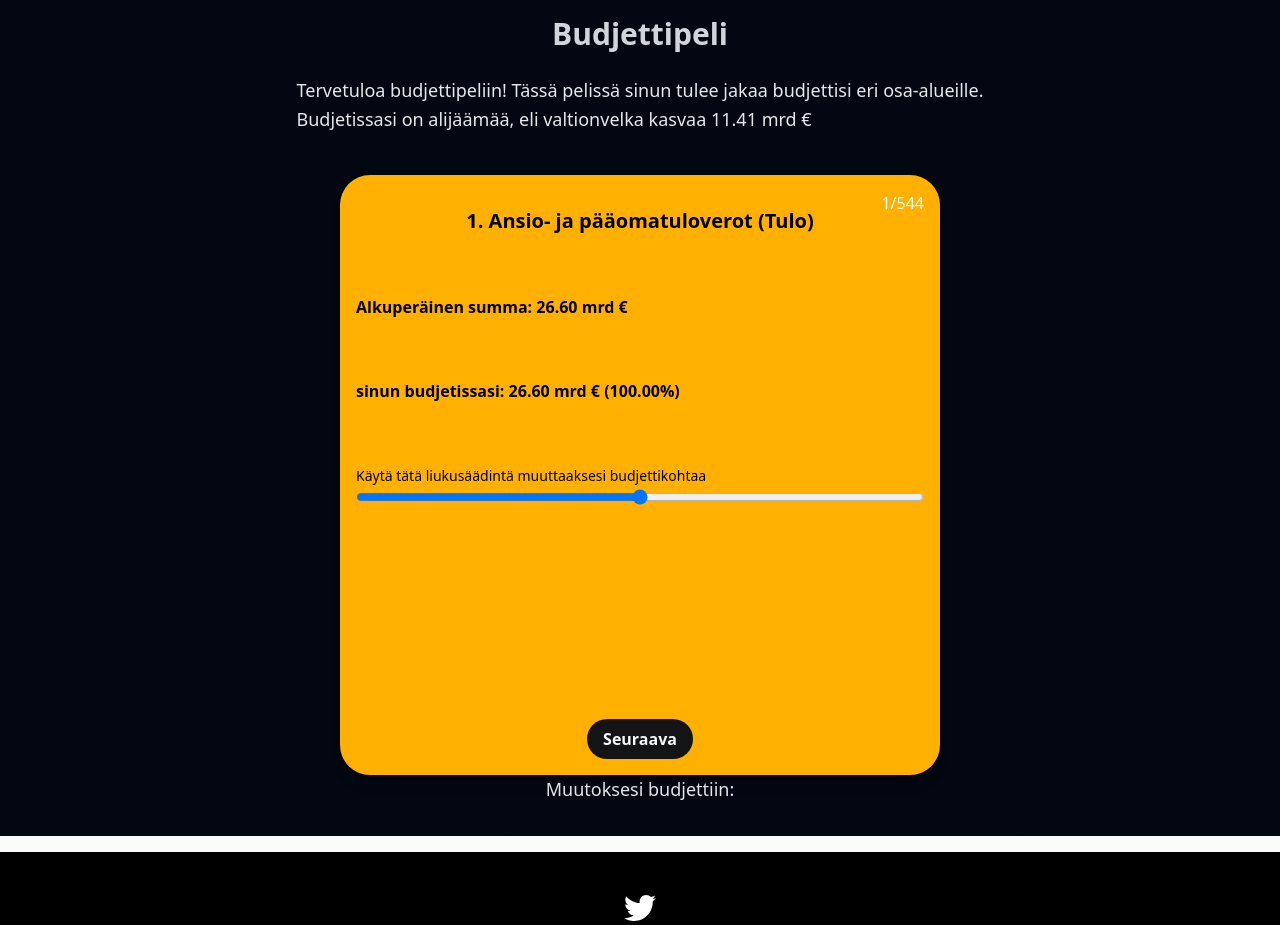
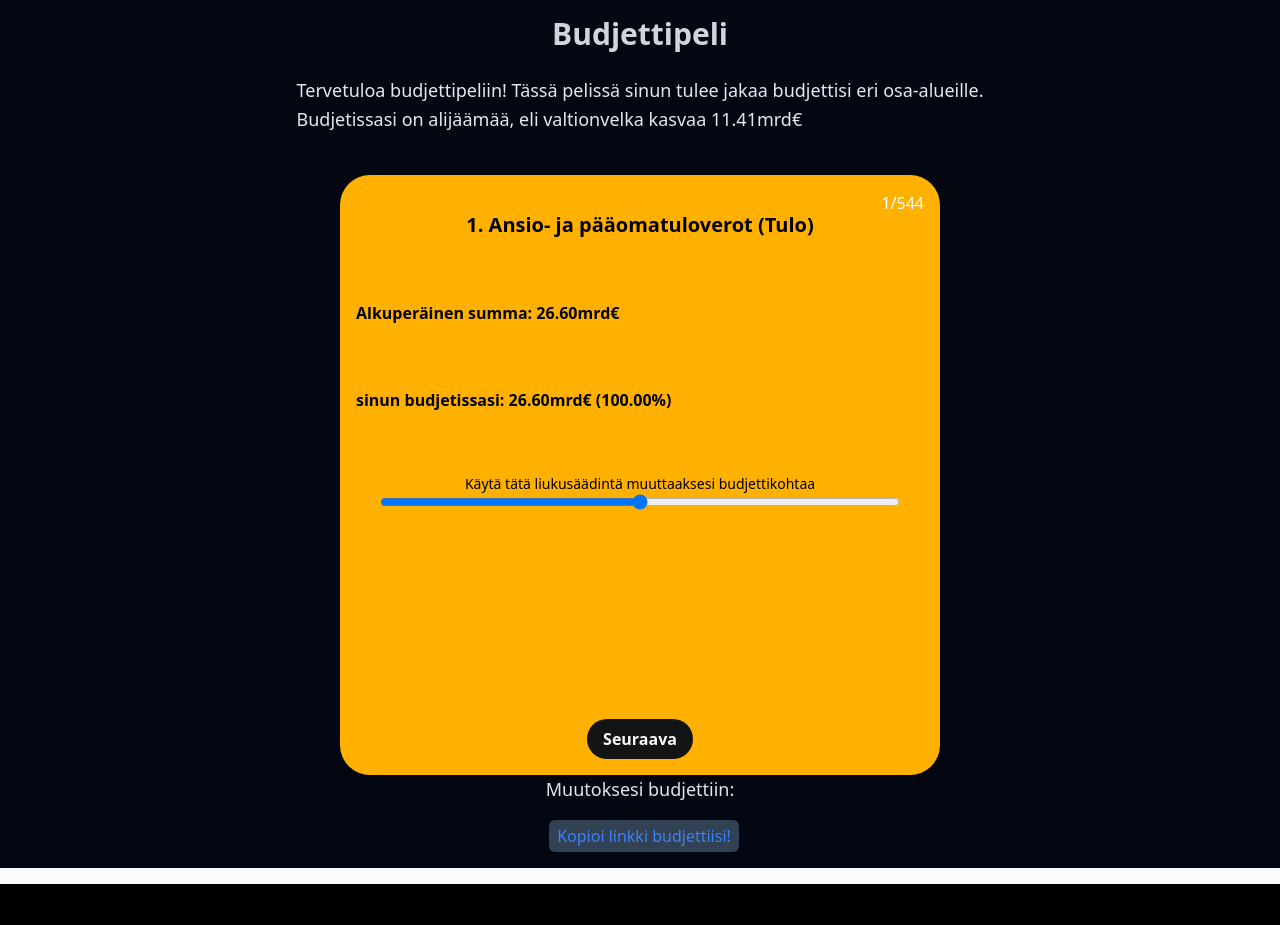
Before and after one commit to Earlo/kotisivut, a Next.js app: page /budjettipeli in a window 1280 px wide. Shown: the top 925 px of the page. Built offline with nearby package versions, Linux system fonts and the light colour scheme.

Commit message:
enkoodaus

```diff
--- a/app/layout.tsx
+++ b/app/layout.tsx
@@ -9,7 +9,7 @@ export default function RootLayout({
   children: React.ReactNode;
 }) {
   return (
-    <html lang="en">
+    <html lang="en" className="">
       <Head key={'head'}>
         <script
           async
@@ -27,7 +27,8 @@ export default function RootLayout({
         key="googletagmanager"
       />
       <GoogleAnalytics gaId="G-9W2F6V6N7L" />
-      <body>{children}</body>
+      <body>
+        {children}
         <footer className="mt-4 grid w-full items-center justify-around bg-black py-10">
           <a href="https://twitter.com/VisaPollari">
             <svg
@@ -42,6 +43,7 @@ export default function RootLayout({
             </svg>
           </a>
         </footer>
+      </body>
     </html>
   );
 }
--- a/components/budjettipeli/budjettikortti.tsx
+++ b/components/budjettipeli/budjettikortti.tsx
@@ -36,7 +36,7 @@ const BudjettiKortti: React.FC<BudjettiKorttiProps> = ({
         {index + 1 + '/' + numberOfKeys}
       </span>
       <div className="flex max-h-80 flex-grow flex-col justify-between">
-        <h2 className="pt-4 text-center text-xl font-bold text-black">
+        <h2 className="pt-5 text-center text-xl font-bold text-black">
           {index + 1 + '. '}
           {name} ({sign === 1 ? 'Tulo' : 'Meno'})
         </h2>
@@ -52,41 +52,22 @@ const BudjettiKortti: React.FC<BudjettiKorttiProps> = ({
           )}
           )
         </h3>
-        <div>
+        <div className="flex flex-col items-center">
           <span className="text-sm text-black">
             Käytä tätä liukusäädintä muuttaaksesi budjettikohtaa
           </span>
           <input
             type="range"
             id="myRange"
-            className="w-full"
+            className="w-11/12"
             min={0}
             max={Math.max(originalAbsAmount * 2, 1000000)}
             value={absAmount}
-            onTouchMove={(e) => {
-              const touch = e.touches[0];
-              const slider = document.getElementById(
-                'myRange',
-              ) as HTMLInputElement;
-              const position = touch.clientX;
-              const value = Math.max(
-                0,
-                Math.min(position, slider?.offsetWidth),
-              );
-              slider.value = (
-                sign *
-                (value / slider?.offsetWidth) *
-                parseInt(slider?.max)
-              ).toString();
+            onInput={(e) =>
               setBudu((prev) => ({
                 ...prev,
-                [name]: sign * parseInt(slider?.value),
-              }));
-            }}
-            onChange={(e) =>
-              setBudu((prev) => ({
-                ...prev,
-                [name]: sign * parseInt(e.target.value),
+                [name]:
+                  sign * parseInt((e.target as HTMLInputElement).value, 10),
               }))
             }
           />
--- a/components/budjettipeli/budjettipeli.tsx
+++ b/components/budjettipeli/budjettipeli.tsx
@@ -3,14 +3,61 @@ import { budjetti } from './budjetti';
 import Text from '@/components/Text';
 import BudjettiKortti from '@/components/budjettipeli/budjettikortti';
 import EuroFormatter from '@/components/budjettipeli/euroja';
+import { useSearchParams } from 'next/navigation';
 import { useState } from 'react';
 
-const Budjettipeli = () => {
-  const [budu, setBudu] = useState(budjetti);
+interface BudjettiKorttiProps {
+  buduProp?: { [key: string]: number };
+}
+
+const Budjettipeli: React.FC<BudjettiKorttiProps> = ({ buduProp }) => {
+  const searchParams = useSearchParams();
+  const search = searchParams.get('data');
+  const initialBudu = buduProp ? buduProp : { ...budjetti };
+
+  if (search) {
+    try {
+      const decodedString = decodeURIComponent(atob(search));
+      const jsonData = JSON.parse(decodedString);
+      Object.keys(jsonData).forEach((key: string) => {
+        if (jsonData[key] !== undefined && budjetti[key] !== jsonData[key]) {
+          initialBudu[key] = jsonData[key];
+        }
+      });
+    } catch (error) {
+      console.error('Failed to decode and parse query parameter:', error);
+    }
+  }
+
+  const [budu, setBudu] = useState(initialBudu);
   const [currentIndex, setCurrentIndex] = useState(0);
-  const currentItem = Object.keys(budjetti)[currentIndex];
+  const currentItem = Object.keys(budu)[currentIndex];
   const total = Object.values(budu).reduce((acc, val) => acc + val, 0);
   const numberOfKeys = Object.keys(budu).length;
+  const changedObjects = Object.keys(budu).reduce(
+    (acc, key) => {
+      if (budu[key] !== budjetti[key]) {
+        acc[key] = budu[key];
+      }
+      return acc;
+    },
+    {} as { [key: string]: number },
+  );
+
+  const Base64OfChangedPoints = () => {
+    const json = JSON.stringify(changedObjects);
+    const utf8 = encodeURIComponent(json); // Encode JSON in UTF-8
+    return btoa(utf8); // Then encode it in Base64
+  };
+
+  const handleCopyURL = () => {
+    const url = `${window.location.origin}${window.location.pathname}?data=${Base64OfChangedPoints()}`;
+    navigator.clipboard
+      .writeText(url)
+      .then(() => alert('URL copied to clipboard!'))
+      .catch((err) => console.error('Failed to copy URL:', err));
+  };
+
   return (
     <>
       <Text>
@@ -36,20 +83,21 @@ const Budjettipeli = () => {
           />
         </div>
       </div>
-      <Text>
-        Muutoksesi budjettiin:
-        {Object.keys(budu).map((key) => {
+      <Text>Muutoksesi budjettiin:</Text>
+
+      {Object.keys(changedObjects).map((key) => {
         const sign = budjetti[key] > 0 ? 1 : -1;
         const originalAbsAmount = Math.abs(budjetti[key]);
         const absAmount = Math.abs(budu[key]);
-          if (originalAbsAmount === absAmount) {
-            return null;
-          }
         const muutos = absAmount - originalAbsAmount;
         return (
-            <div key={key} className="flex justify-between">
+          <div key={key} className="flex w-full justify-between">
             <span>{key}:</span>
-              <span>
+            <span
+              className={`text-right ${
+                sign * muutos > 0 ? 'text-green-500' : 'text-red-500'
+              }`}
+            >
               {sign === -1 && '-'}
               <EuroFormatter amount={absAmount} /> ({muutos > 0 ? '+' : '-'}
               <EuroFormatter amount={Math.abs(muutos)} />)
@@ -57,7 +105,12 @@ const Budjettipeli = () => {
           </div>
         );
       })}
-      </Text>
+      <button
+        className="ml-2 rounded-md bg-slate-700 p-1 px-2 text-blue-500  hover:bg-slate-800 hover:text-white"
+        onClick={handleCopyURL}
+      >
+        Kopioi linkki budjettiisi!
+      </button>
     </>
   );
 };
```
Also changed, not shown: components/budjettipeli/euroja.tsx (+4 -4 lines). Lines whose indentation alone changed are shown as unchanged.
